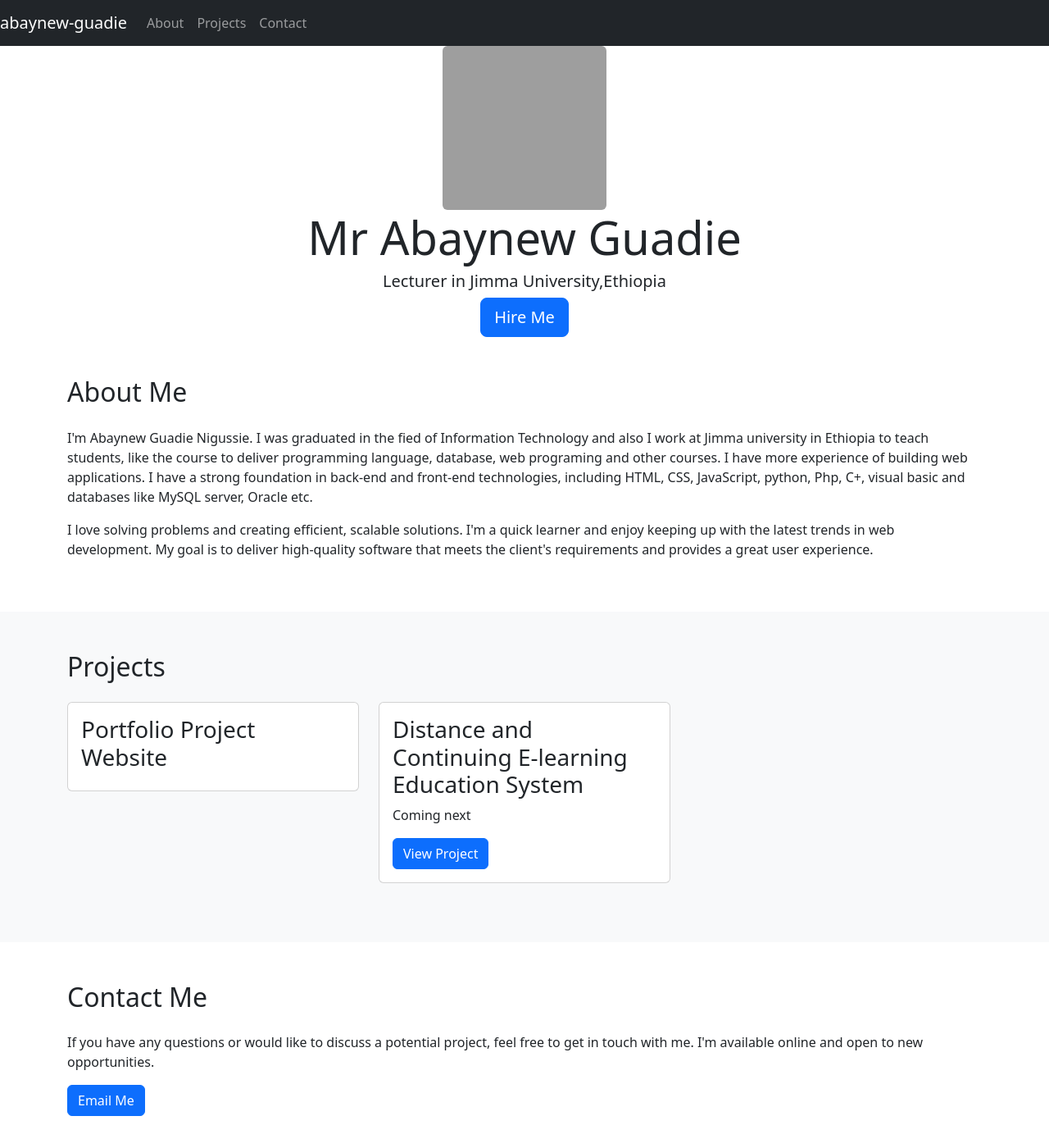
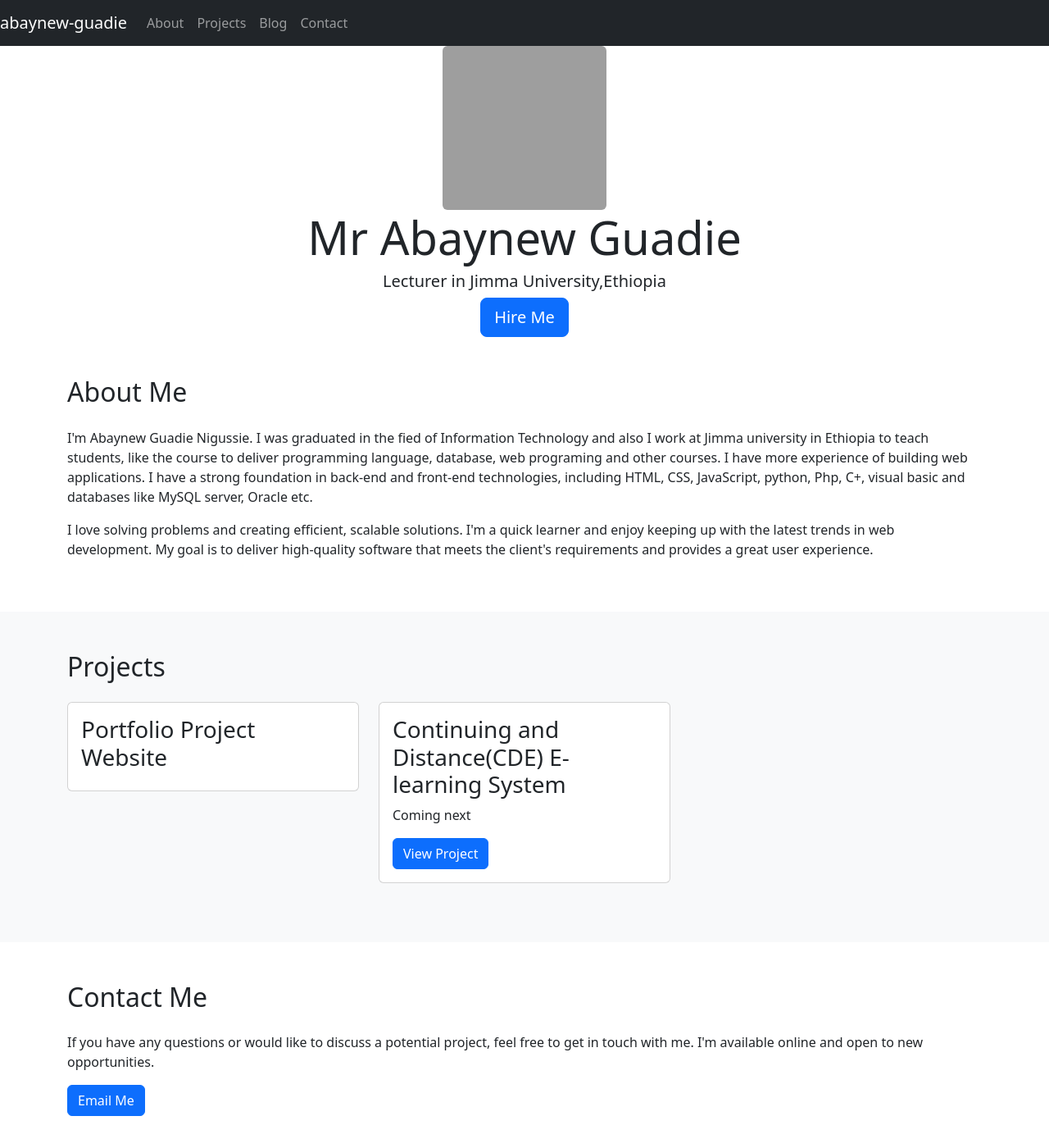
Before and after one commit to abaynew-guadie/CDE_project, a Jekyll site: the page index2.html, which Jekyll copies as it is, in a window 1280 px wide and 1400 px high. Shown: the whole window at 82% size. Built offline with Jekyll 4.4.1, drawn with Linux system fonts in a browser that asks for light colours; grey boxes are pictures that could not be loaded.

Commit message:
index2.html

```diff
--- a/index2.html
+++ b/index2.html
@@ -20,6 +20,9 @@
           </li>
           <li class="nav-item">
             <a class="nav-link" href="#projects">Projects</a>
+          </li>
+          <li class="nav-item">
+            <a class="nav-link" href="#projects">Blog</a>
           </li>
           <li class="nav-item">
             <a class="nav-link" href="#contact">Contact</a>
@@ -66,7 +69,7 @@ including HTML, CSS, JavaScript, python, Php, C+, visual basic and databases lik
         <div class="col-lg-4 mb-4">
           <div class="card">
             <div class="card-body">
-              <h3 class="card-title">Distance and Continuing E-learning Education System</h3>
+              <h3 class="card-title"> Continuing and Distance(CDE) E-learning System</h3>
               <p class="card-text">Coming next</p>
               <a href="#" class="btn btn-primary">View Project</a>
             </div>
```
